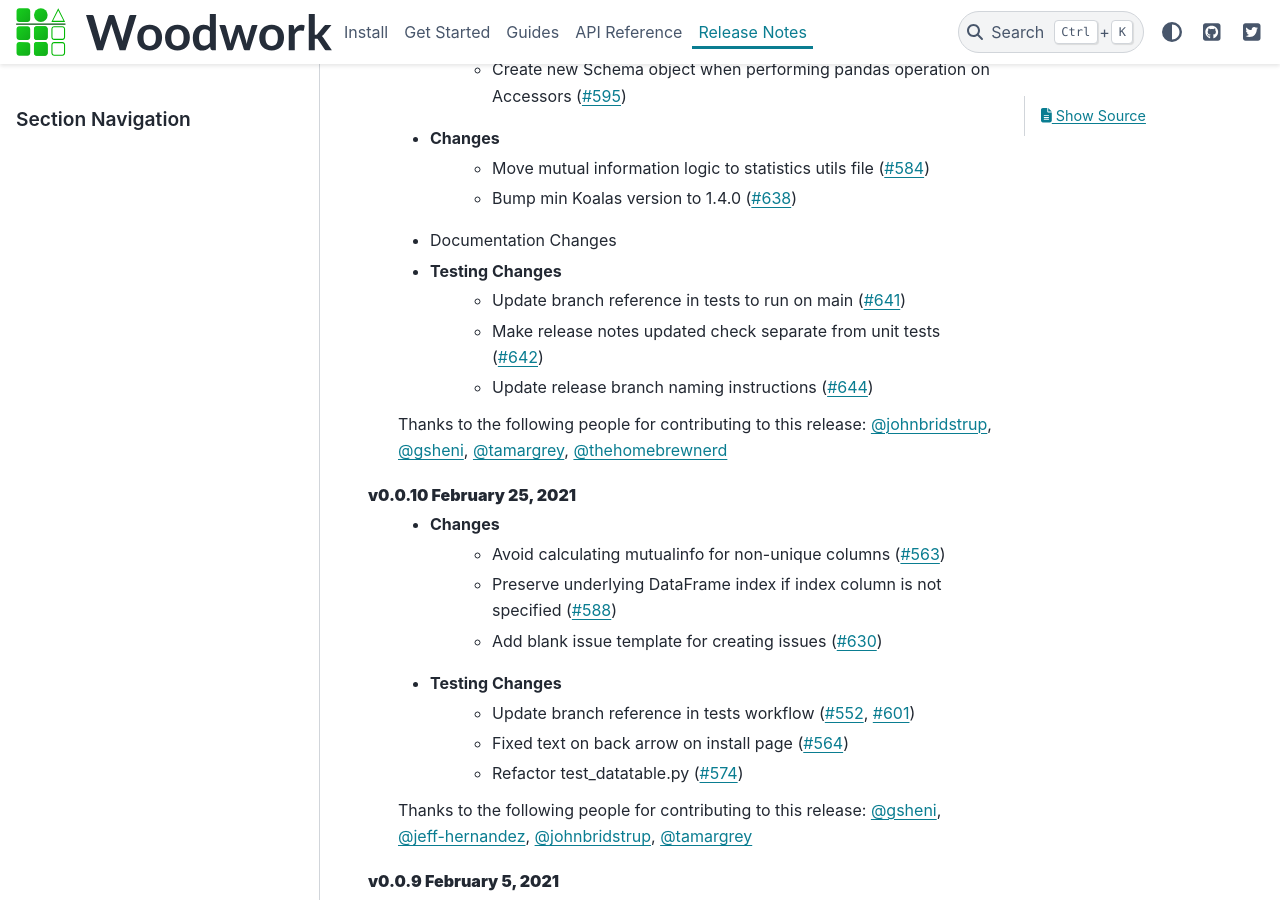
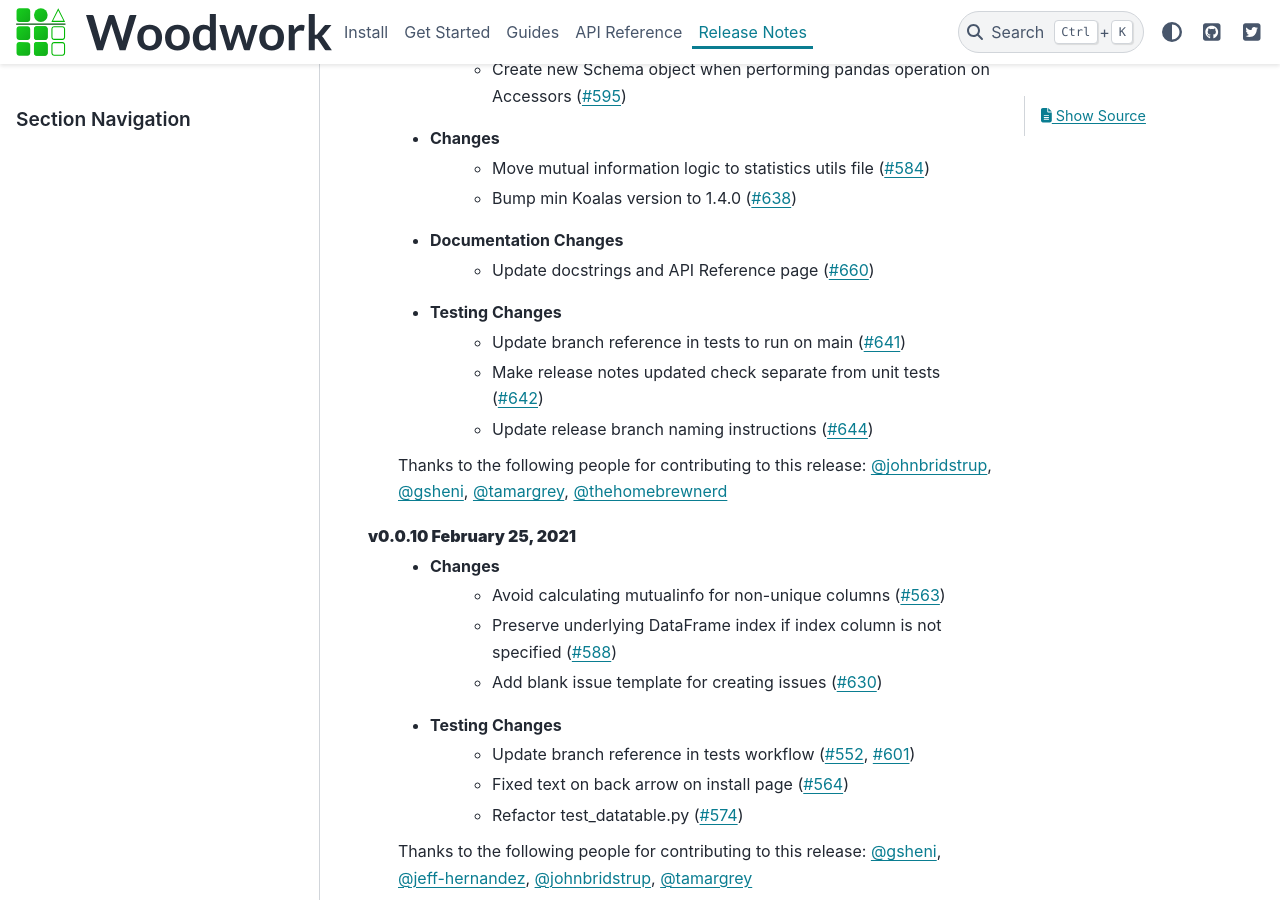
Before and after one commit to alteryx/woodwork, a Sphinx documentation site: the page built from docs/source/release_notes.rst, in a window 1280 px wide and 900 px high, scrolled down 1660 px. Built offline with Sphinx 7.4.7 and the PyData theme 0.15.4, drawn with Linux system fonts in a browser that asks for light colours; comment, search, counter and statistics services are not loaded.

Commit message:
update release notes

```diff
--- a/docs/source/release_notes.rst
+++ b/docs/source/release_notes.rst
@@ -45,6 +45,7 @@
         * Move mutual information logic to statistics utils file (:pr:`584`)
         * Bump min Koalas version to 1.4.0 (:pr:`638`)
     * Documentation Changes
+        * Update docstrings and API Reference page (:pr:`660`)
     * Testing Changes
         * Update branch reference in tests to run on main (:pr:`641`)
         * Make release notes updated check separate from unit tests (:pr:`642`)
```
